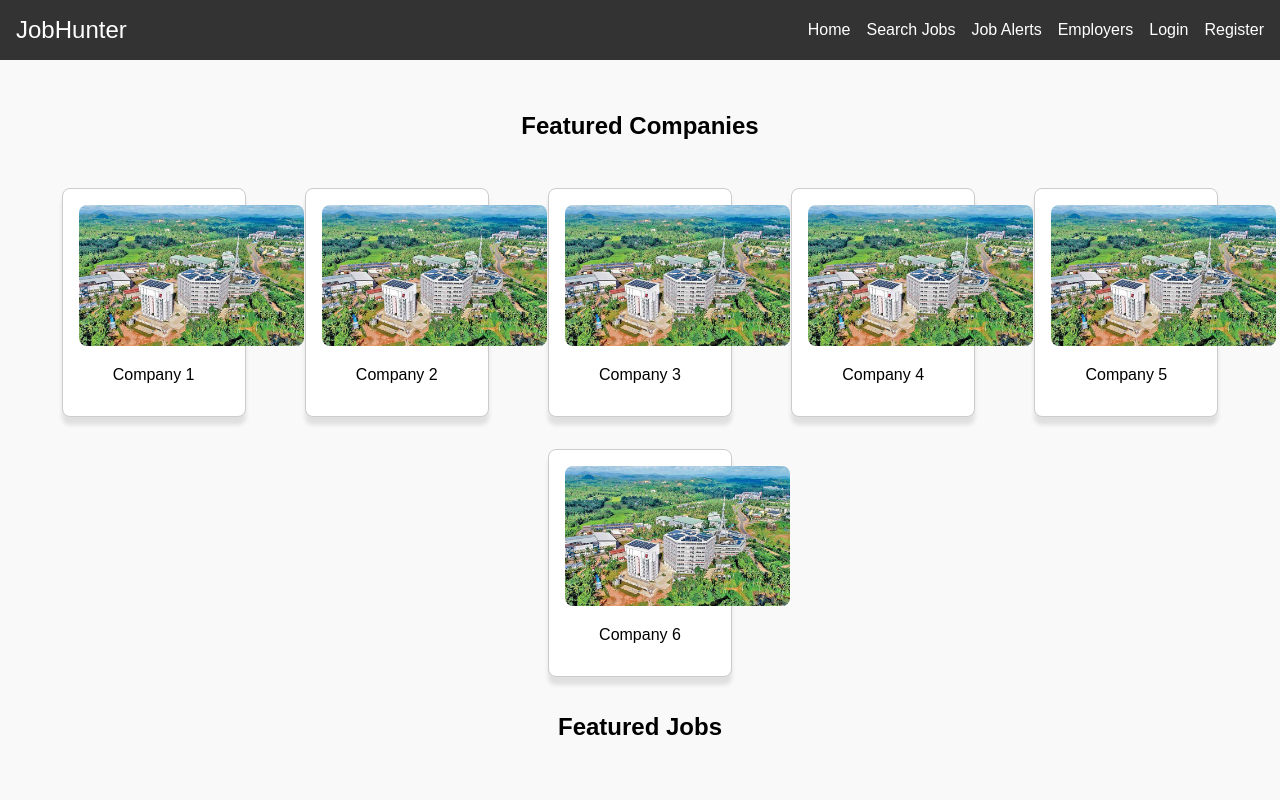
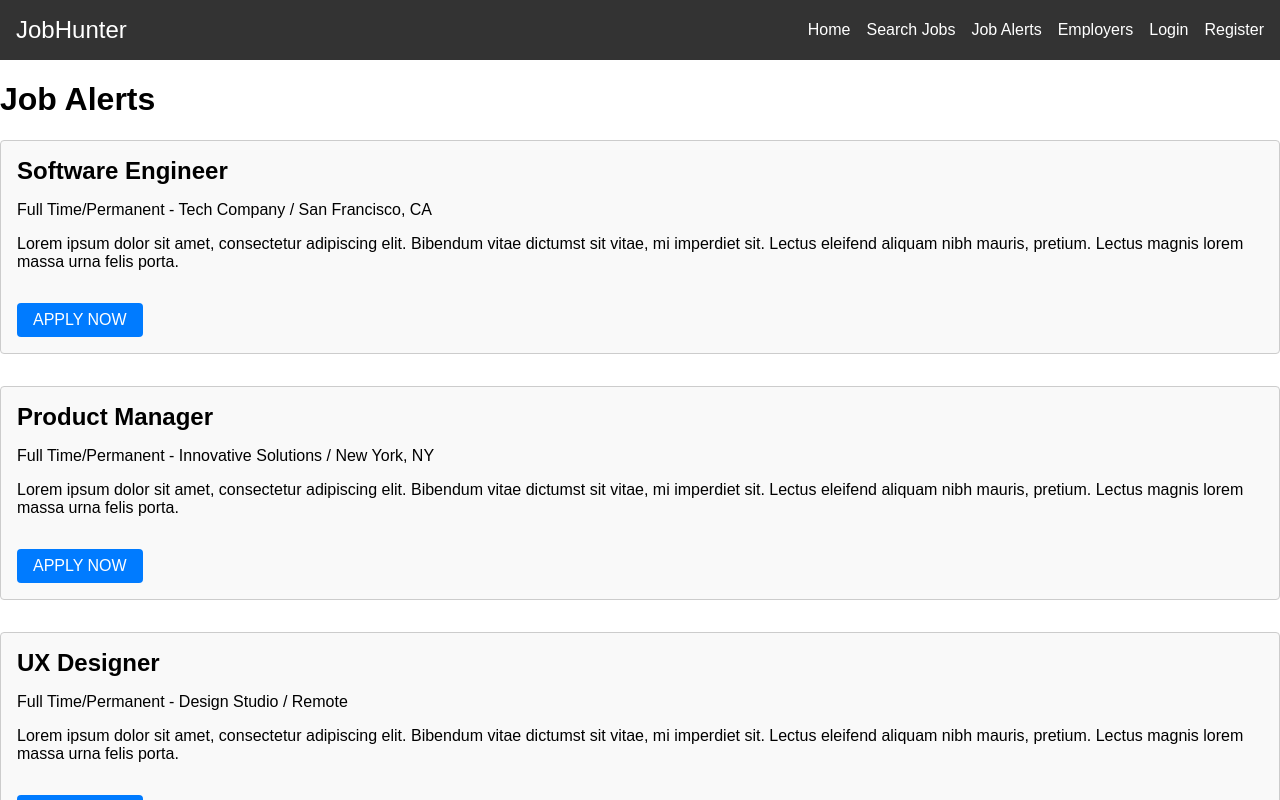
Before and after one commit to SE-LAPS/Fully-Functional-Job-Portal-System-FrontEnd, a React (Create React App) app: page /job_alert in a window 1280 px wide. Shown: the top 800 px of the page. Built offline with nearby package versions, Linux system fonts and the light colour scheme.

Commit message:
crete to the routing part

```diff
--- a/src/App.js
+++ b/src/App.js
@@ -1,5 +1,6 @@
 // src/App.js
 import React from 'react';
+import { BrowserRouter as Router, Routes, Route } from 'react-router-dom';
 import Header from './components/Header';
 import SearchForm from './components/SearchForm';
 import FeaturedCompanies from './components/FeaturedCompanies';
@@ -7,8 +8,8 @@ import JobCategories from './components/JobCategories';
 import HowWeWork from './components/HowWeWork';
 import Testimonial from './components/ClientTestimonials';
 import Footer from './components/Footer';
-import { BrowserRouter as Router, Routes, Route } from 'react-router-dom';
 import JobList from './pages/job_list';
+import JobAlerts from './pages/job_alert';
 import './styles.css';
 
 const App = () => {
@@ -17,13 +18,26 @@ const App = () => {
       <div className="app">
         <Header />
         <Routes>
-          <Route path="/" element={<SearchForm />} />
-          <Route path="/job_list" element={<JobList />} />
+          <Route path="/" element={
+            <>
+              <SearchForm />
+              <FeaturedCompanies />
+              <JobCategories />
+              <HowWeWork />
+              <Testimonial />
+            </>
+          } />
+          <Route path="/job_list" element={
+            <>
+              <JobList />
+            </>
+          } />
+          <Route path="/job_alert" element={
+            <>
+              <JobAlerts />
+            </>
+          } />
         </Routes>
-        <FeaturedCompanies />
-        <JobCategories />
-        <HowWeWork />
-        <Testimonial />
         <Footer />
       </div>
     </Router>
--- a/src/components/Header.js
+++ b/src/components/Header.js
@@ -8,7 +8,7 @@ const Header = () => {
       <nav className="nav">
         <a href="/">Home</a>
         <a href="/search">Search Jobs</a>
-        <a href="/alerts">Job Alerts</a>
+        <a href="/job_alert">Job Alerts</a>
         <a href="/employers">Employers</a>
         <a href="/login">Login</a>
         <a href="/register">Register</a>
--- /dev/null
+++ b/src/pages/job_alert.js
@@ -0,0 +1,48 @@
+// src/pages/job_alert.js
+import React from 'react';
+
+const jobAlerts = [
+  {
+    title: "Software Engineer",
+    type: "Full Time/Permanent",
+    company: "Tech Company",
+    location: "San Francisco, CA",
+    description: "Lorem ipsum dolor sit amet, consectetur adipiscing elit. Bibendum vitae dictumst sit vitae, mi imperdiet sit. Lectus eleifend aliquam nibh mauris, pretium. Lectus magnis lorem massa urna felis porta."
+  },
+  {
+    title: "Product Manager",
+    type: "Full Time/Permanent",
+    company: "Innovative Solutions",
+    location: "New York, NY",
+    description: "Lorem ipsum dolor sit amet, consectetur adipiscing elit. Bibendum vitae dictumst sit vitae, mi imperdiet sit. Lectus eleifend aliquam nibh mauris, pretium. Lectus magnis lorem massa urna felis porta."
+  },
+  {
+    title: "UX Designer",
+    type: "Full Time/Permanent",
+    company: "Design Studio",
+    location: "Remote",
+    description: "Lorem ipsum dolor sit amet, consectetur adipiscing elit. Bibendum vitae dictumst sit vitae, mi imperdiet sit. Lectus eleifend aliquam nibh mauris, pretium. Lectus magnis lorem massa urna felis porta."
+  }
+];
+
+const JobAlerts = () => {
+  return (
+    <div className="job-alerts-page">
+      <main>
+        <h1>Job Alerts</h1>
+        <div className="job-alerts">
+          {jobAlerts.map((alert, index) => (
+            <div key={index} className="job-alert">
+              <h2>{alert.title}</h2>
+              <p>{alert.type} - {alert.company} / {alert.location}</p>
+              <p>{alert.description}</p>
+              <button>APPLY NOW</button>
+            </div>
+          ))}
+        </div>
+      </main>
+    </div>
+  );
+};
+
+export default JobAlerts;
--- a/src/pages/job_list.js
+++ b/src/pages/job_list.js
@@ -1,4 +1,4 @@
-// src/components/JobList.js
+// src/pages/job_list.js
 import React from 'react';
 
 const JobList = () => {
--- a/src/styles.css
+++ b/src/styles.css
@@ -432,3 +432,36 @@ button:hover {
 .dot.active {
     background-color: #007bff;
 }
+
+/* src/components/JobAlerts.css */
+.job-alerts {
+    display: grid;
+    grid-template-columns: 1fr;
+    gap: 2rem;
+}
+
+.job-alert {
+    border: 1px solid #ccc;
+    padding: 1rem;
+    border-radius: 4px;
+    background-color: #f9f9f9;
+}
+
+.job-alert h2 {
+    margin: 0 0 1rem 0;
+}
+
+.job-alert button {
+    margin-top: 1rem;
+    padding: 0.5rem 1rem;
+    font-size: 1rem;
+    background-color: #007bff;
+    color: white;
+    border: none;
+    border-radius: 4px;
+    cursor: pointer;
+}
+
+.job-alert button:hover {
+    background-color: #0056b3;
+}
```
